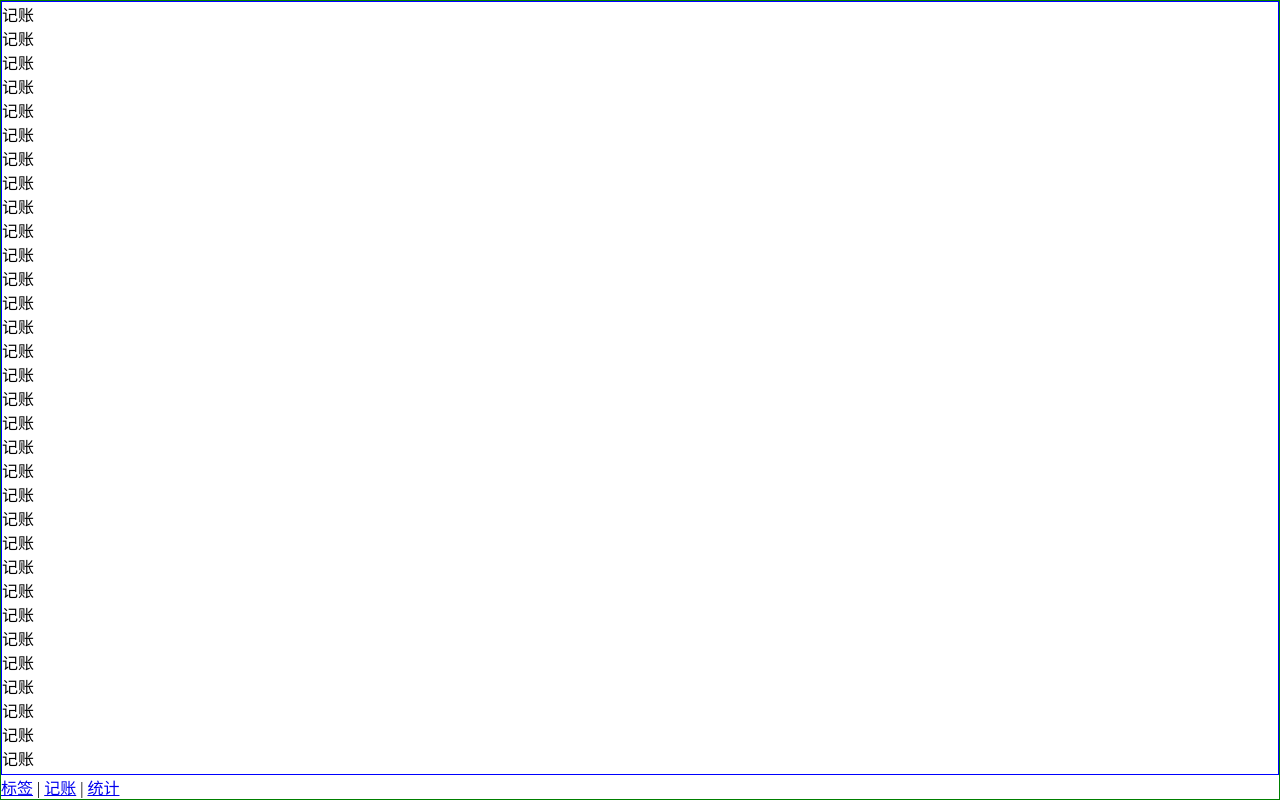
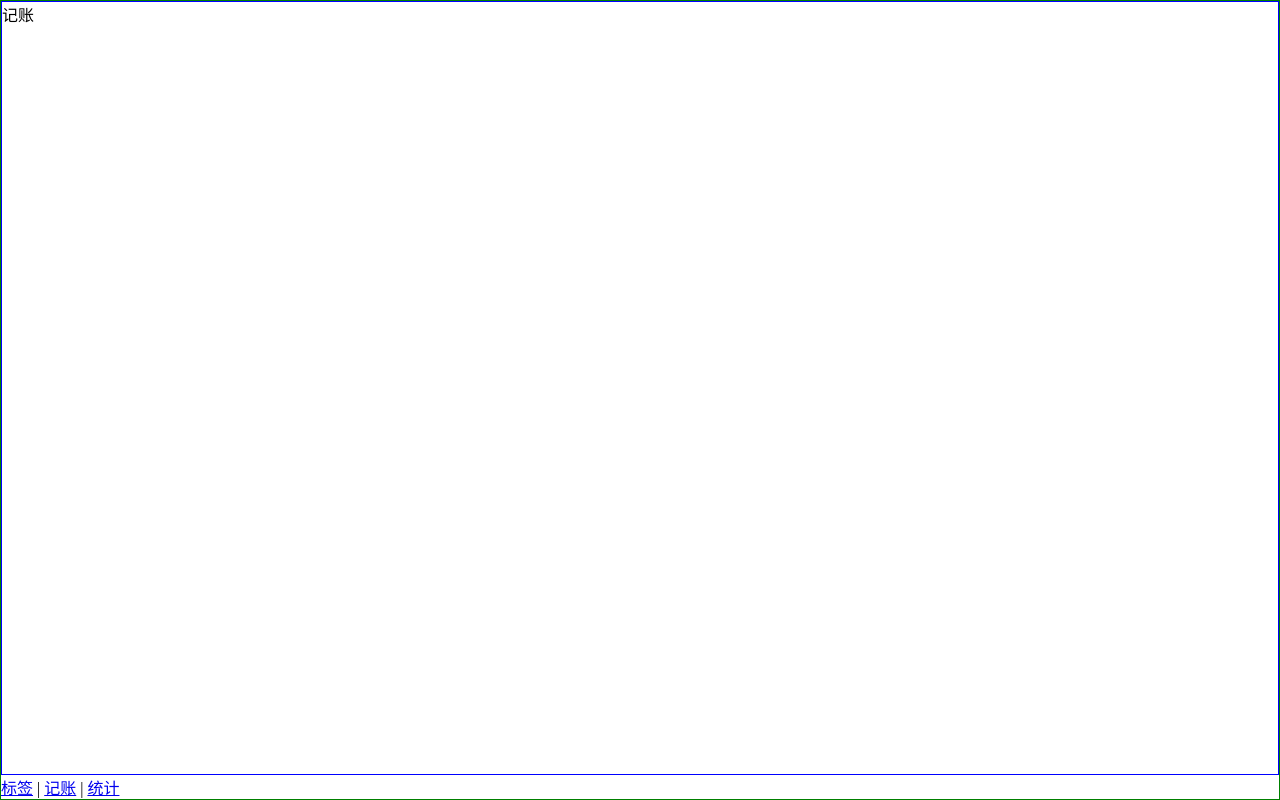
Before and after one commit to hec990/morney-2, a Vue app: page /#/money in a window 1280 px wide. Built offline with nearby package versions, Linux system fonts and the light colour scheme.

Commit message:
把所有样式封装成Layout组件，解决所有组件样式重复问题

```diff
--- /dev/null
+++ b/src/components/Layout.vue
@@ -0,0 +1,29 @@
+<template>
+  <div class="nav-wrapper">
+    <div class="content">
+     <!--  获取外面组件中 Layout包含的内容    -->
+      <slot />
+    </div>
+    <Nav />
+  </div>
+</template>
+
+<script lang="ts">
+export default {
+  name: "Layout"
+};
+</script>
+
+<style lang="scss" scoped>
+.nav-wrapper {
+  border: 1px solid green;
+  display: flex;
+  flex-direction: column;
+  height: 100vh;
+  .content {
+    border: 1px solid blue;
+    overflow: auto;
+    flex-grow: 1;
+  }
+}
+</style>
--- a/src/main.ts
+++ b/src/main.ts
@@ -4,9 +4,11 @@
 import router from './router'
 import store from './store'
 import Nav from "@/components/Nav.vue";
+import Layout from "@/components/Layout.vue";
 
 Vue.config.productionTip = false
 Vue.component('Nav',Nav)
+Vue.component('Layout',Layout)
 
 new Vue({
   router,
--- a/src/views/Labels.vue
+++ b/src/views/Labels.vue
@@ -1,8 +1,7 @@
 <template>
-  <div>
+  <Layout>
     标签
-    <Nav />
-  </div>
+  </Layout>
 </template>
 
 <script lang="ts">
--- a/src/views/Money.vue
+++ b/src/views/Money.vue
@@ -1,60 +1,9 @@
 <template>
-  <div class="nav-wrapper">
-    <div class="content">
-      <p>记账</p>
-      <p>记账</p>
-      <p>记账</p>
-      <p>记账</p>
-      <p>记账</p>
-      <p>记账</p>
-      <p>记账</p>
-      <p>记账</p>
-      <p>记账</p>
-      <p>记账</p>
-      <p>记账</p>
-      <p>记账</p>
-      <p>记账</p>
-      <p>记账</p>
-      <p>记账</p>
-      <p>记账</p>
-      <p>记账</p>
-      <p>记账</p>
-      <p>记账</p>
-      <p>记账</p>
-      <p>记账</p>
-      <p>记账</p>
-      <p>记账</p>
-      <p>记账</p>
-      <p>记账</p>
-      <p>记账</p>
-      <p>记账</p>
-      <p>记账</p>
-      <p>记账</p>
-      <p>记账</p>
-      <p>记账</p>
-      <p>记账</p>
-      <p>记账</p>
-      <p>记账</p>
-      <p>记账</p>
-      <p>记账</p>
-      <p>记账</p>
-      <p>记账</p>
-      <p>记账</p>
-      <p>记账</p>
-      <p>记账</p>
-      <p>记账</p>
-      <p>记账</p>
-      <p>记账</p>
-      <p>记账</p>
-      <p>记账</p>
-      <p>记账</p>
-      <p>记账</p>
-      <p>记账</p>
-      <p>记账</p>
-      <p>记账</p>
-    </div>
-    <Nav />
-  </div>
+<div>
+  <Layout>
+    <p>记账</p>
+  </Layout>
+</div>
 </template>
 
 <script lang="ts">
@@ -64,16 +13,4 @@
 </script>
 
 <style lang="scss" scoped>
-.nav-wrapper {
-  border: 1px solid green;
-  display: flex;
-  flex-direction: column;
-  height: 100vh;
-  .content {
-    border: 1px solid blue;
-    overflow: auto;
-    flex-grow: 1;
-  }
-}
-
 </style>
--- a/src/views/Statistics.vue
+++ b/src/views/Statistics.vue
@@ -1,8 +1,7 @@
 <template>
-  <div>
-   统计
-    <Nav />
-  </div>
+  <Layout>
+    统计
+  </Layout>
 </template>
 
 <script lang="ts">
```
